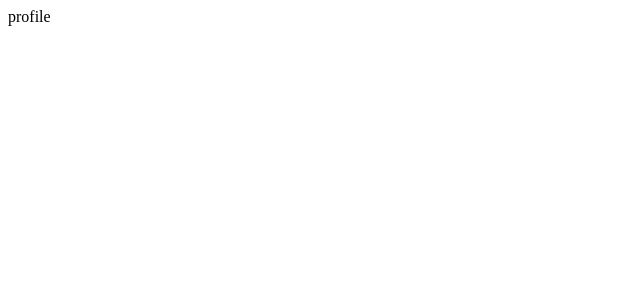
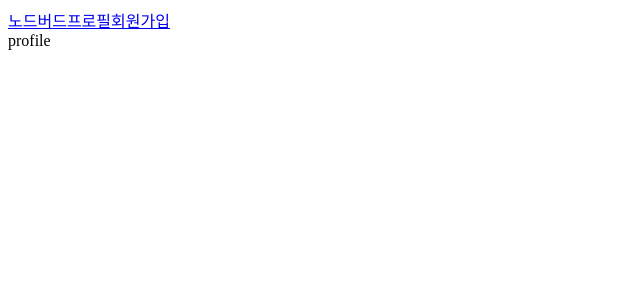
Before and after one commit to JeongYounHan/node-bird, a Next.js app in the folder front/: page /profile in a window 1280 px wide. Shown: the top 300 px of the page, without its empty margins (0-640 px from the left). Built offline with nearby package versions, Linux system fonts and the light colour scheme.

Commit message:
link 넣기

```diff
--- a/front/components/AppLayout.js
+++ b/front/components/AppLayout.js
@@ -1,10 +1,15 @@
 import React from "react";
 import PropTypes from "prop-types";
+import Link from "next/link";
 
 const AppLayout = ({ children }) => {
   return (
     <div>
-      <div>공통 메뉴</div>
+      <div>
+        <Link href="/">노드버드</Link>
+        <Link href="/profile">프로필</Link>
+        <Link href="/signup">회원가입</Link>
+      </div>
       {children}
     </div>
   );
--- a/front/pages/profile.js
+++ b/front/pages/profile.js
@@ -1,7 +1,12 @@
 import React from "react";
+import AppLayout from "../components/AppLayout";
 
 const Profile = () => {
-  return <div>profile</div>;
+  return (
+    <AppLayout>
+      <div>profile</div>
+    </AppLayout>
+  );
 };
 
 export default Profile;
```
Also changed, not shown: front/pages/signup.js (+6 -1 lines).
